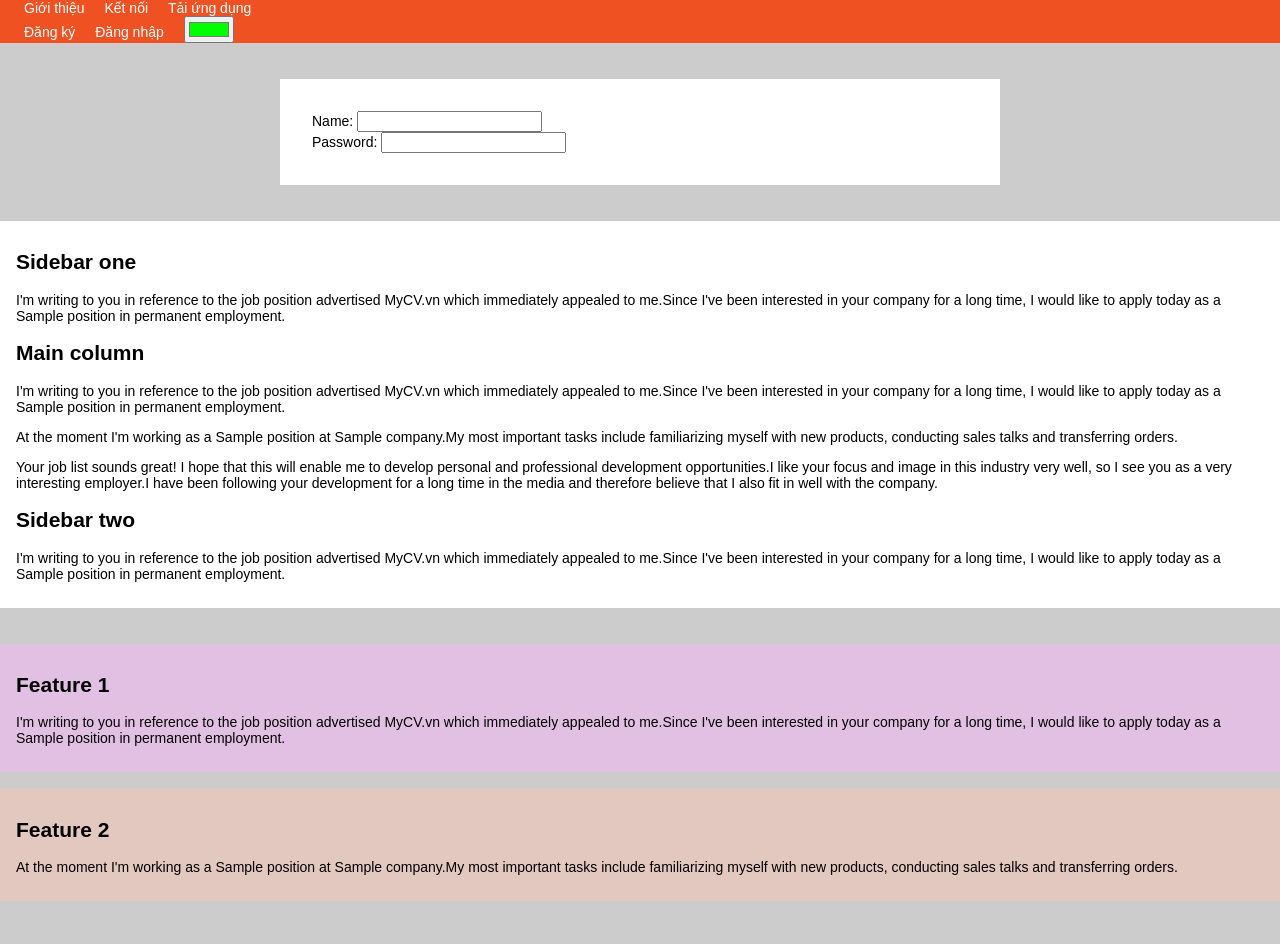
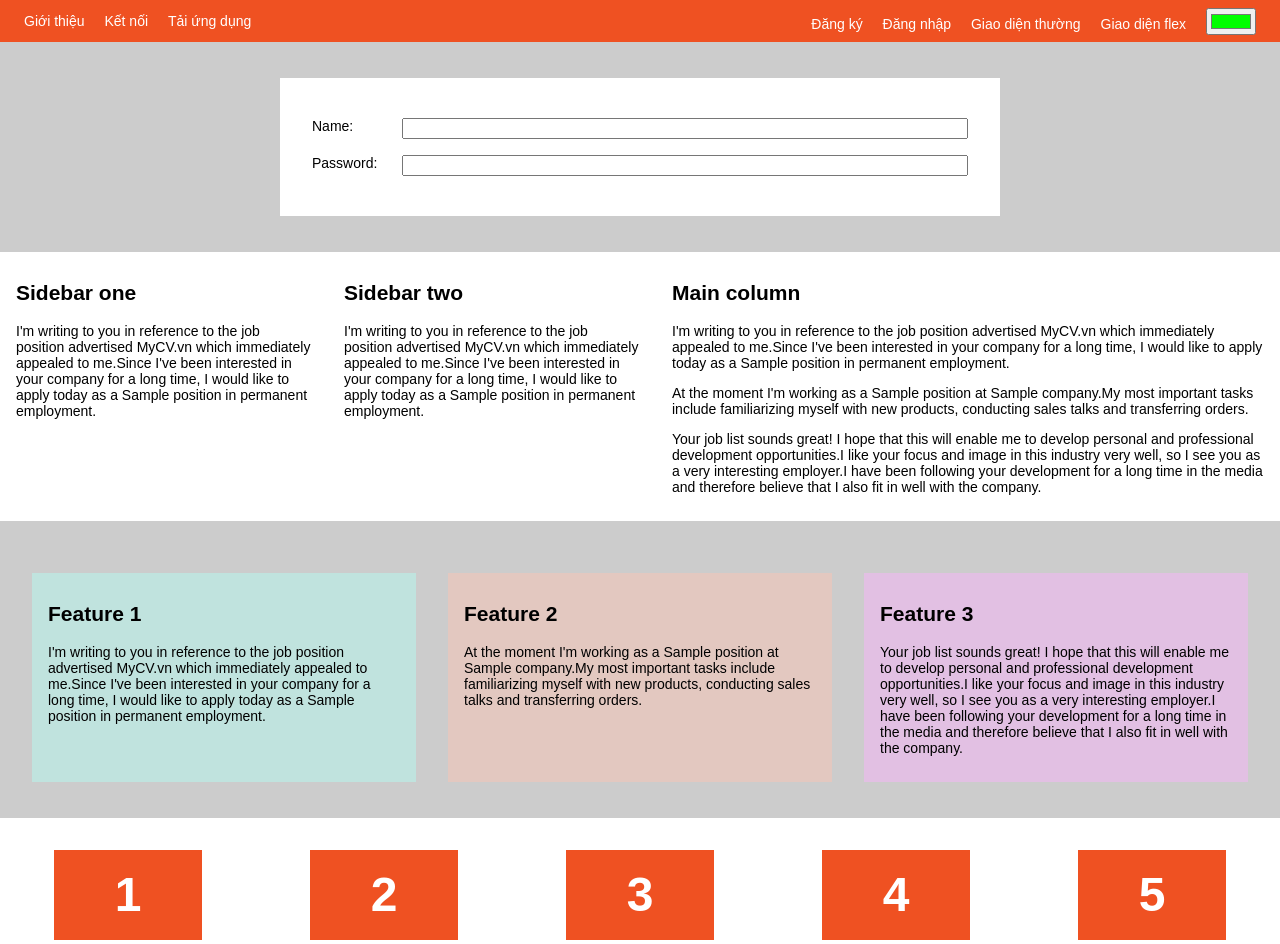
Before and after one commit to DinhSonHai/flexbox, a plain HTML site: page index.html in a window 1280 px wide. Shown: the top 944 px of the page. Drawn offline with Linux system fonts and the light colour scheme.

Commit message:
Add basic UI and flex UI

```diff
--- /dev/null
+++ b/flex.css
@@ -0,0 +1,217 @@
+* {
+    box-sizing: border-box;
+}
+
+html, body {
+    margin: 0;
+    padding: 0;
+    font-size: 14px;
+    font-family: Arial, Helvetica, sans-serif;
+}
+
+body {
+    background-color: #ccc;
+}
+
+/* Navbar */
+.nav {
+    min-height: 42px;
+    background-color: #EF5122;
+    display: flex;
+    justify-content: space-between;
+}
+
+.nav-list {
+    padding-left: 0;
+    margin: auto 16px;
+}
+
+.nav-item {
+    color: #fff;
+    list-style: none;
+    margin: 0 8px;
+    display: inline-block;
+}
+
+/* Form layout */
+.form-container {
+    max-width: 720px;
+    padding: 32px;
+    margin: 36px auto 0 auto;
+    background-color: #fff;
+}
+
+.form__row {
+    padding: 8px 0;
+    display: flex;
+}
+
+.form__label {
+    min-width: 90px;
+}
+
+.form__input {
+    flex: 1;
+}
+
+/* Column layout */
+.column-layout {
+    margin-top: 36px;
+    padding: 12px 0;
+    background-color: #fff;
+    display: flex;
+}
+
+.column-item {
+    padding: 0 16px;
+}
+
+.sidebar-one {
+    flex: 1;
+    order: 1;
+}
+
+.sidebar-two {
+    flex: 1;
+    order: 2;
+}
+
+.main-column {
+    flex: 2;
+    order: 3;
+}
+
+/* Feature layout */
+.feature-layout {
+    margin-top: 36px;
+    display: flex;
+    justify-content: space-evenly;
+    flex-direction: column;
+}
+
+/* PC, Tablet */
+@media (min-width: 740px) {
+    .feature-layout {
+        flex-direction: row;
+    }
+}
+
+.feature-item {
+    padding: 12px 16px;
+    margin-top: 16px;
+    flex-basis: 30%;
+}
+
+.feature-item:nth-child(1) {
+    background-color: rgb(192, 227, 222);
+}
+
+.feature-item:nth-child(2) {
+    background-color: rgb(227, 200, 192);
+}
+
+.feature-item:nth-child(3) {
+    background-color: rgb(226, 192, 227);
+}
+
+/* Wrap layout */
+.wrap-layout {
+    background-color: #fff;
+    margin-top: 36px;
+    padding: 12px 0 32px 0;
+    display: flex;
+    justify-content: space-around;
+    flex-wrap: wrap;
+}
+
+.wrap-layout__item {
+    width: 148px;
+    height: 90px;
+    color: #fff;
+    text-align: center;
+    line-height: 90px;
+    font-size: 48px;
+    font-weight: 700;
+    margin-top: 20px;
+    background-color: #EF5122;
+}
+
+/* Center layout */
+.center-layout {
+    background-color: rgb(192, 277, 194);
+    margin: 36px auto 0 auto;
+    padding: 32px 0;
+    max-width: 640px;
+    height: 360px;
+    display: flex;
+}
+
+.center-layout__item {
+    font-size: 42px;
+    font-weight: 700;
+    margin: auto;
+}
+
+/* Chart layout */
+.chart-layout {
+    margin: 36px auto 0 auto;
+    padding: 32px 0;
+    height: 320px;
+    background-color: #fff;
+    display: flex;
+    justify-content: space-around;
+}
+
+.chart-layout__item {
+    align-self: flex-end;
+    width: 60px;
+    color: #fff;
+    text-align: center;
+    height: var(--percent);
+    background-color: #EF5122;
+    animation: growth ease-in 0.5s;
+}
+
+@keyframes growth {
+    from {
+        opacity: 0;
+        height: calc(var(--percent) - 50%);
+    }
+    to {
+        opacity: 1;
+        height: var(--percent);
+    }
+}
+
+/* End */
+.the-end {
+    margin: 12px auto 48px auto;
+    padding: 32px 0;
+    max-width: 740px;
+    min-height: 360px;
+    display: flex;
+}
+
+.the-end__first {
+    padding: 4px 16px;
+    background-color: #fff;
+    flex: 1;
+}
+
+.the-end__second {
+    display: flex;
+    flex-direction: column;
+    flex: 1;
+}
+
+.the-end__second-one {
+    padding: 4px 16px;
+    background-color: rgb(227, 192, 214);
+    flex: 1;
+}
+
+.the-end__second-two {
+    padding: 4px 16px;
+    background-color: rgb(192, 210, 227);
+    flex: 1;
+}
--- a/index.html
+++ b/index.html
@@ -3,7 +3,7 @@
     <head>
         <title>Flexbox</title>
         <meta charset="UTF-8">
-        <link rel="stylesheet" href="main.css">
+        <link rel="stylesheet" href="flex.css">
     </head>
 
     <body>
@@ -18,6 +18,8 @@
             <ul class="nav-list">
                 <li class="nav-item">Đăng ký</li>
                 <li class="nav-item">Đăng nhập</li>
+                <li class="nav-item" id="myUI" onclick="switchUI('main.css', 0)" onmouseover="changeMouse(this)">Giao diện thường</li>
+                <li class="nav-item" id="myFlexUI" onclick="switchUI('flex.css', 0)" onmouseover="changeMouse(this)">Giao diện flex</li>
                 <li class="nav-item"><input type="color" id="myColor" value="#00ff00" oninput="changeColor()" onchange="changeColor()"></li>
             </ul>
         </div>
@@ -25,12 +27,12 @@
         <!-- Form layout -->
         <div class="form-container">
             <form action="#" class="form">
-                <div class="form_row">
+                <div class="form__row">
                     <label class="form__label" for="name">Name:</label>
                     <input class="form__input" type="text" id="name">
                 </div>
 
-                <div class="form_row">
+                <div class="form__row">
                     <label class="form__label" for="password">Password:</label>
                     <input class="form__input" type="password" id="password">
                 </div>
@@ -126,6 +128,19 @@
 </html>
 
 <script>
+    function switchUI(cssFile, cssLinkIndex) {
+        var oldLink = document.getElementsByTagName("link").item(cssLinkIndex);
+
+        var newLink = document.createElement("link");
+        newLink.setAttribute("rel", "stylesheet");
+        newLink.setAttribute("type", "text/css");
+        newLink.setAttribute("href", cssFile);
+
+        document.getElementsByTagName("head").item(0).replaceChild(newLink, oldLink);
+    }
+    function changeMouse(myId) {
+        myId.style.cursor = "pointer";
+    }
     function changeColor() {
         var myColor = document.getElementById("myColor");
         var myNav = document.getElementById("myNav");
```
